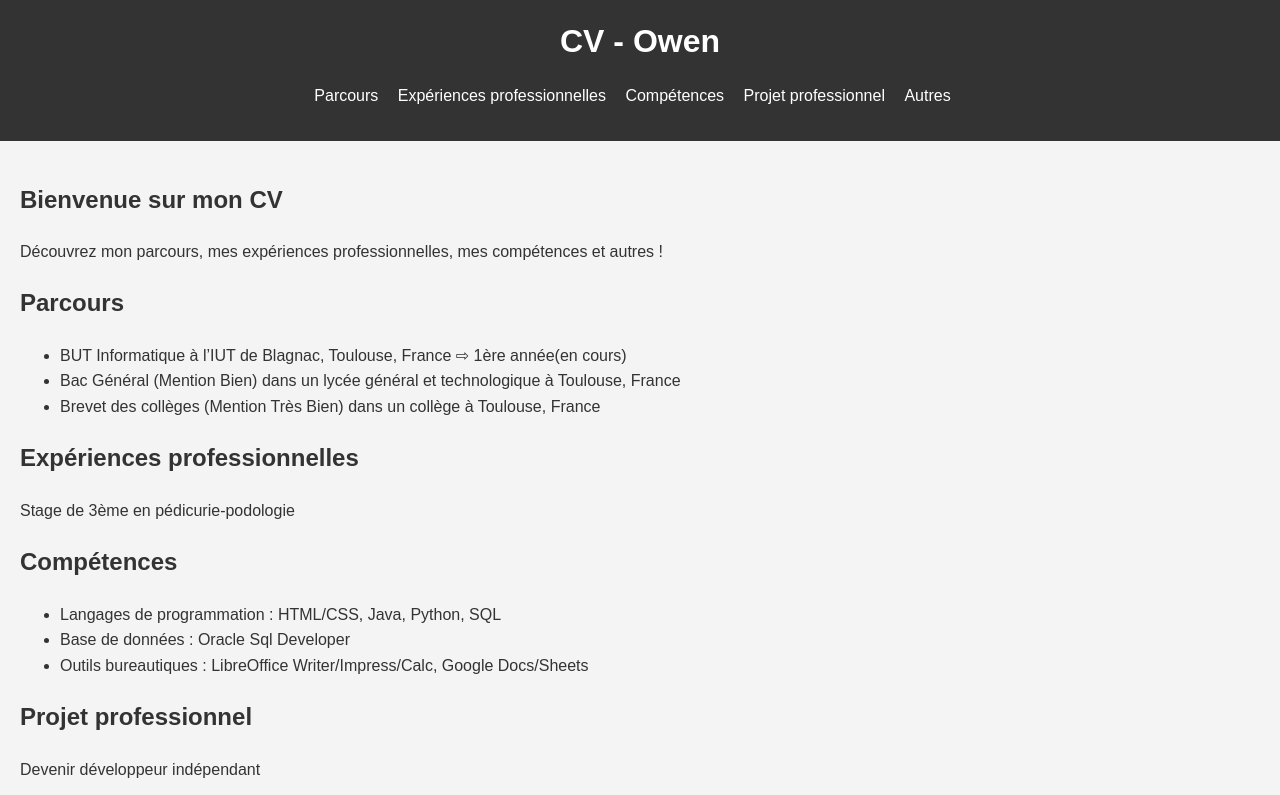
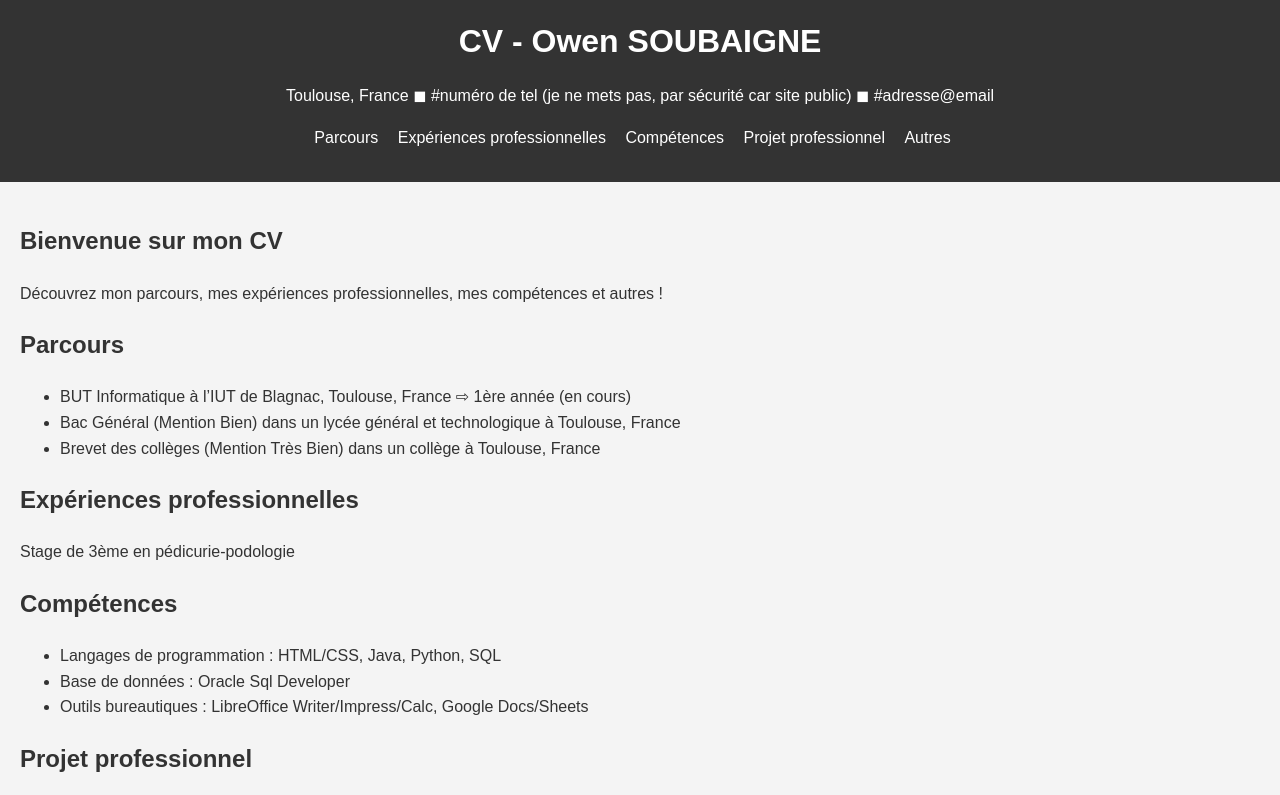
Before and after one commit to owenmii/owenmii.github.io, a plain HTML site: page index.html in a window 1280 px wide. Shown: the top 795 px of the page. Drawn offline with Linux system fonts and the light colour scheme.

Commit message:
Update index.html

```diff
--- a/index.html
+++ b/index.html
@@ -8,7 +8,8 @@
 </head>
 <body>
     <header>
-        <h1>CV - Owen</h1>
+        <h1>CV - Owen SOUBAIGNE</h1>
+        <p>Toulouse, France ◼ #numéro de tel (je ne mets pas, par sécurité car site public) ◼ #adresse@email</p>
         <nav>
             <ul>
                 <li><a href="#parcours">Parcours</a></li>
@@ -29,7 +30,7 @@
         <section id="parcours">
             <h2>Parcours</h2>
             <ul>
-                <li>BUT Informatique à l’IUT de Blagnac, Toulouse, France ⇨ 1ère année(en cours)</li>
+                <li>BUT Informatique à l’IUT de Blagnac, Toulouse, France ⇨ 1ère année (en cours)</li>
                 <li>Bac Général (Mention Bien) dans un lycée général et technologique à Toulouse, France</li>
                 <li>Brevet des collèges (Mention Très Bien) dans un collège à Toulouse, France</li>
             </ul>
```
